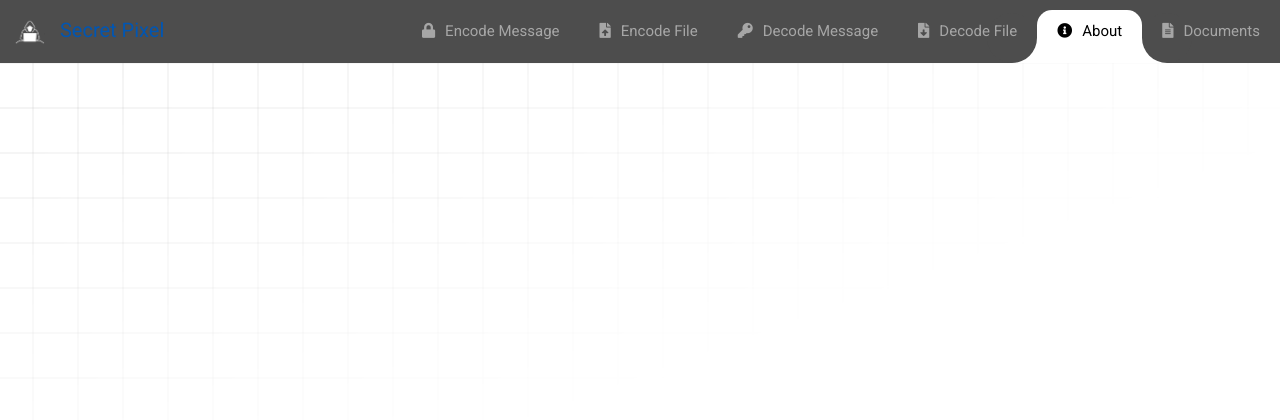
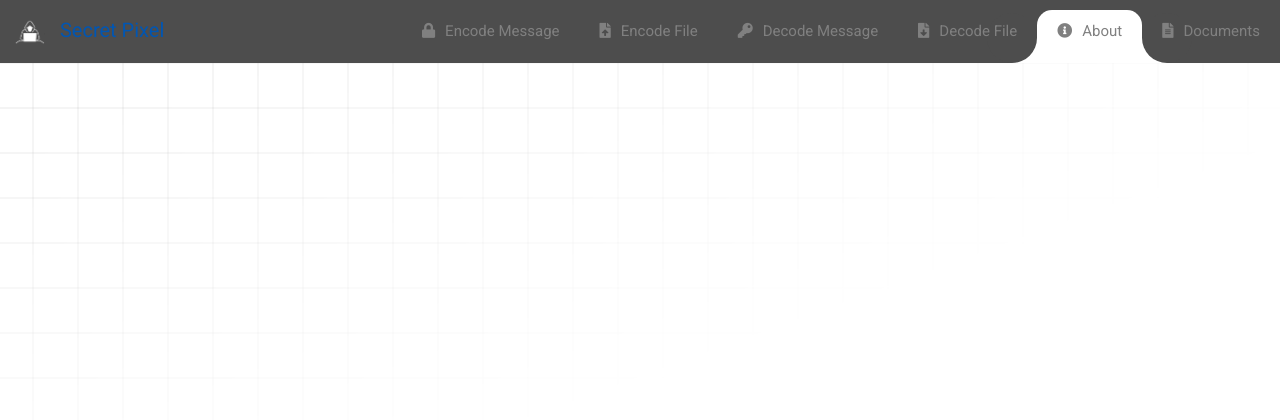
Before and after one commit to Bandit16/Steganography, a Django app: page /about/ in a window 1280 px wide. Shown: the top 420 px of the page. Run offline with Django 4.2, Linux system fonts and the light colour scheme; some libraries are stand-ins or nearby versions.

Commit message:
ui changes

```diff
--- a/Steganography/app/static/app/base.js
+++ b/Steganography/app/static/app/base.js
@@ -13,33 +13,20 @@
         "height": activeWidthNewAnimHeight + "px",
         "width": activeWidthNewAnimWidth + "px"
     });
-        $("#navbarSupportedContent").on("click", "li", function (e) {
-            $('#navbarSupportedContent ul li').removeClass("active");
-            $(this).addClass('active');
-            var activeWidthNewAnimHeight = $(this).innerHeight();
-            var activeWidthNewAnimWidth = $(this).innerWidth();
-            var itemPosNewAnimTop = $(this).position();
-            var itemPosNewAnimLeft = $(this).position();
-            $(".hori-selector").css({
-                "top": itemPosNewAnimTop.top + "px",
-                "left": itemPosNewAnimLeft.left + "px",
-                "height": activeWidthNewAnimHeight + "px",
-                "width": activeWidthNewAnimWidth + "px"
+}
+
+$(document).ready(function () {
+    setTimeout(function () { test(); }, 100);
 });
-        });
-    }
-    $(document).ready(function () {
-        setTimeout(function () { test(); });
-    });
+
 $(window).on('resize', function () {
     setTimeout(function () { test(); }, 500);
 });
+
 $(".navbar-toggler").click(function () {
     $(".navbar-collapse").slideToggle(300);
     setTimeout(function () { test(); });
 });
-
-
 
 // --------------add active class-on another-page move----------
 jQuery(document).ready(function ($) {
@@ -48,16 +35,14 @@
 
     // Account for home page with empty path
     if (path == '') {
-            path = 'encode.html';
+        path = 'home';
     }
 
     var target = $('#navbarSupportedContent ul li a[href="' + path + '"]');
     // Add active class to target link
     target.parent().addClass('active');
+    test(); // Call test function to update the hori-selector position
 });
-
-
-
 
 // Add active class on another page linked
 // ==========================================
@@ -74,5 +59,6 @@
         } else {
             $this.parent().removeClass('active');
         }
-        })
     });
+    test(); // Call test function to update the hori-selector position
+});
--- a/Steganography/app/templates/app/base.html
+++ b/Steganography/app/templates/app/base.html
@@ -31,24 +31,30 @@
                     <div class="left"></div>
                     <div class="right"></div>
                 </div>
-                <li class="nav-item">
-                    <a class="nav-link" href="{% url 'encode_message' %}"><i class="fas fa-lock"></i>Encode Message</a>
+                <li class="nav-item active">
+                    <a class="nav-link" href="{% url 'encode_message' %}" style="color: grey;"><i
+                            class="fas fa-lock"></i>Encode Message</a>
                 </li>
-                <li class="nav-item active">
-                    <a class="nav-link" href="{% url 'encode_file' %}"><i class="fas fa-file-upload"></i>Encode File</a>
+                <li class="nav-item ">
+                    <a class="nav-link" href="{% url 'encode_file' %}" style="color: grey;"><i
+                            class="fas fa-file-upload"></i>Encode File</a>
                 </li>
                 <li class="nav-item">
-                    <a class="nav-link" href="{% url 'decode_message' %}"><i class="fas fa-key"></i>Decode Message</a>
+                    <a class="nav-link" href="{% url 'decode_message' %}" style="color: grey;"><i
+                            class="fas fa-key"></i>Decode Message</a>
                 </li>
                 <li class="nav-item">
-                    <a class="nav-link" href="{% url 'decode_file' %}"><i class="fas fa-file-download"></i>Decode
+                    <a class="nav-link" href="{% url 'decode_file' %}" style="color: grey;"><i
+                            class="fas fa-file-download"></i>Decode
                         File</a>
                 </li>
                 <li class="nav-item">
-                    <a class="nav-link" href="{% url 'about' %}"><i class="fas fa-info-circle"></i>About</a>
+                    <a class="nav-link" href="{% url 'about' %}" style="color: grey;"><i
+                            class="fas fa-info-circle"></i>About</a>
                 </li>
                 <li class="nav-item">
-                    <a class="nav-link" href="{% url 'document' %}"><i class="fas fa-file-alt"></i>Documents</a>
+                    <a class="nav-link" href="{% url 'document' %}" style="color: grey;"><i
+                            class="fas fa-file-alt"></i>Documents</a>
                 </li>
             </ul>
         </div>
```
Lines whose indentation alone changed are shown as unchanged.
